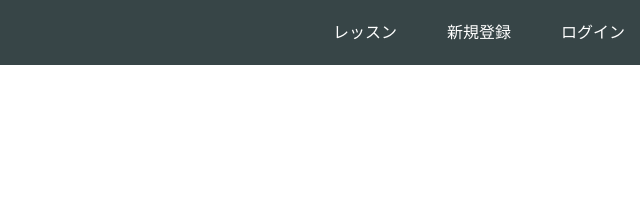
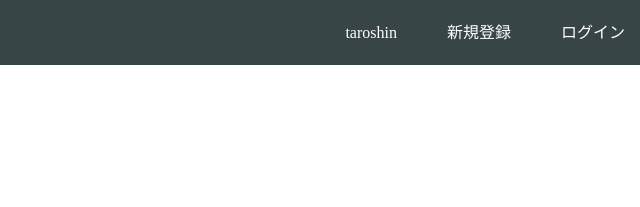
Before and after one commit to hyogoshogo/hyogoshogo.github.io, a plain HTML site: page index.html in a window 1280 px wide. Shown: the top 207 px of the page, 640-1280 px from the left. Drawn offline with Linux system fonts and the light colour scheme.

Commit message:
Update index.html

```diff
--- a/index.html
+++ b/index.html
@@ -15,7 +15,7 @@
       </div>
       <span class="fa fa-bars menu-icon"></span>
       <div class="header-right">
-        <a href="#">レッスン</a>
+        <a href="#">taroshin</a>
         <a href="#">新規登録</a>
         <a href="#" class="login">ログイン</a>
       </div>
```
